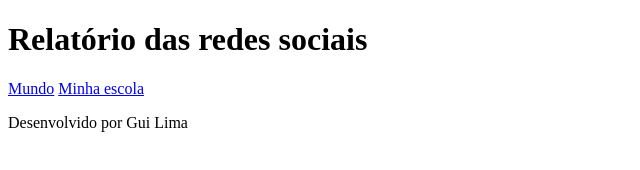
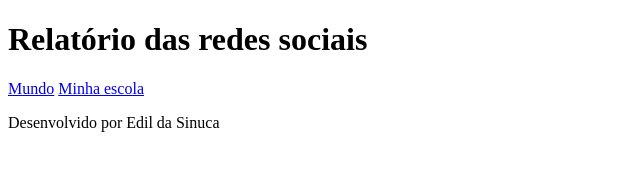
Before and after one commit to edilvannf/ciencia-de-dados, a plain HTML site: page index.html in a window 1280 px wide. Shown: the full height of the page, 0-640 px from the left. Drawn offline with Linux system fonts and the light colour scheme.

Commit message:
edil da sinuca

```diff
--- a/index.html
+++ b/index.html
@@ -19,7 +19,7 @@
         </section>
     </main>
     <footer>
-        <p>Desenvolvido por Gui Lima</p>
+        <p>Desenvolvido por Edil da Sinuca</p>
     </footer>
 </body>
 </html>
```
